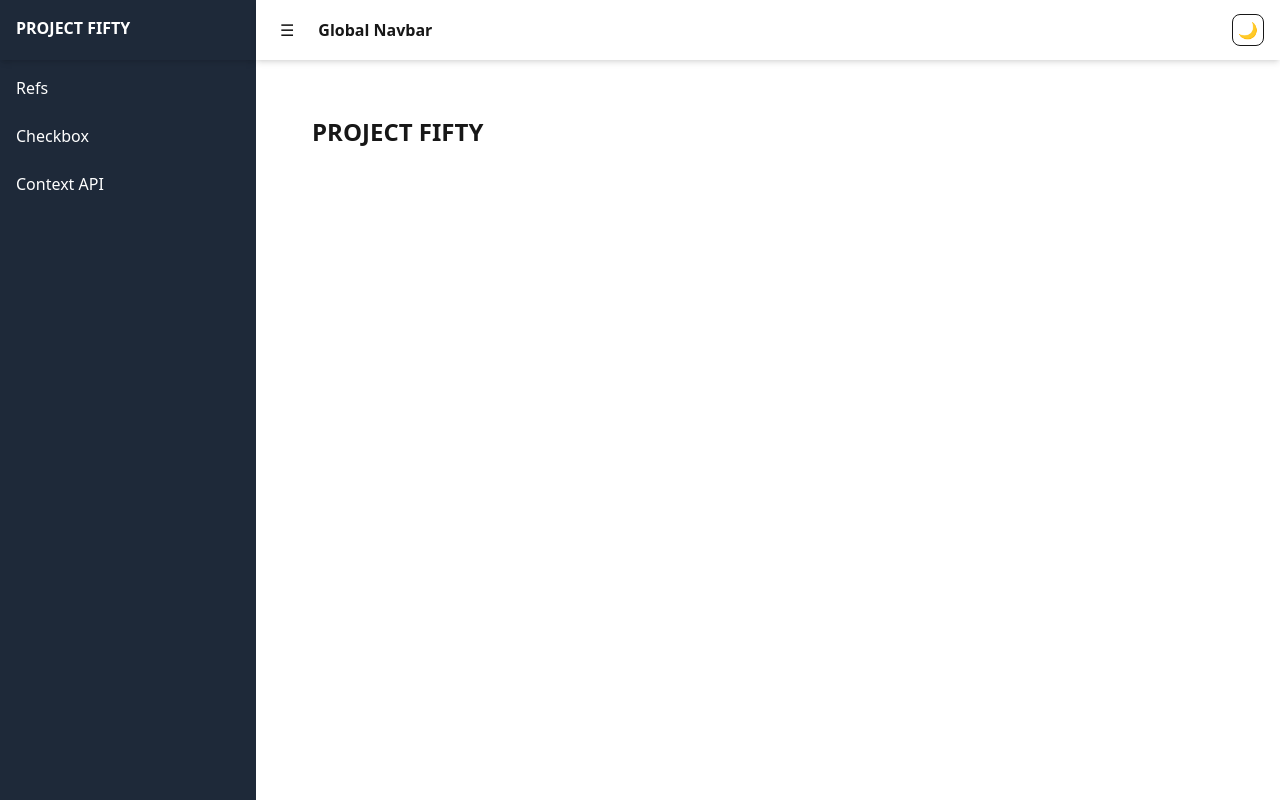
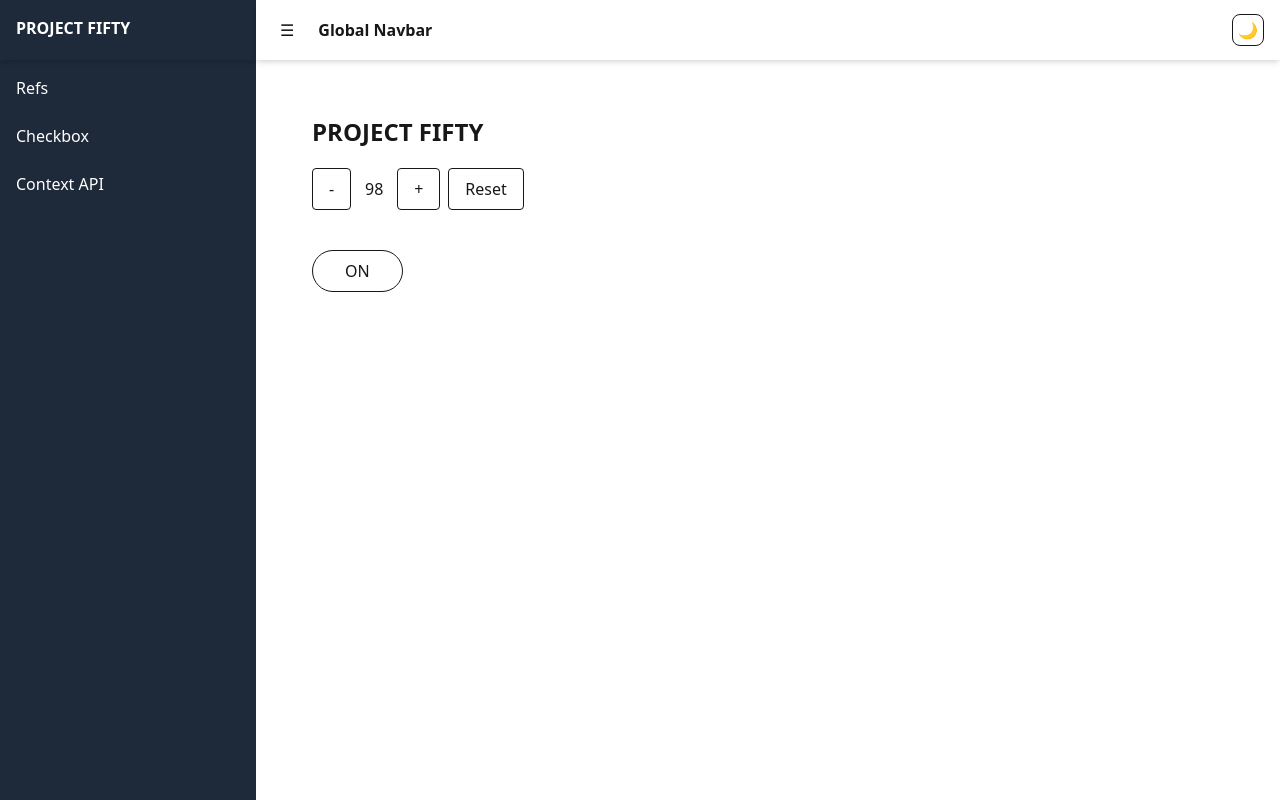
Before and after one commit to main-uddin/project-fifty, a Next.js app: page / in a window 1280 px wide. Built offline with nearby package versions, Linux system fonts and the light colour scheme.

Commit message:
practicing custom hooks partial

```diff
--- /dev/null
+++ b/app/components/hooks/useCounter.ts
@@ -0,0 +1,20 @@
+import { useState } from 'react';
+
+const useCounter = (initialValue = 0) => {
+  const [counter, setCounter] = useState(initialValue);
+
+  const increment = () => {
+    setCounter((prev) => prev + 1);
+  };
+
+  const decrement = () => {
+    setCounter((prev) => (prev > 0 ? prev - 1 : prev));
+  };
+
+  const reset = () => {
+    setCounter(initialValue);
+  };
+
+  return { counter, increment, decrement, reset };
+};
+export default useCounter;
--- /dev/null
+++ b/app/components/hooks/useFetch.ts
@@ -0,0 +1,19 @@
+type FETCHRESULT<T> = {
+  data: T | null;
+};
+
+const isTrue = true;
+
+const useFetch = async <T>(): Promise<FETCHRESULT<T>> => {
+  const promise = new Promise((resolve, reject) => {
+    if (isTrue) {
+      resolve('promise resolved!');
+    }
+    {
+      reject('promise rejected!');
+    }
+  });
+  return null;
+};
+
+export default useFetch;
--- /dev/null
+++ b/app/components/hooks/useToggle.ts
@@ -0,0 +1,16 @@
+import { useState } from 'react';
+
+const useToggle = () => {
+  const [value, setValue] = useState(false);
+
+  const toggle = () => {
+    setValue((prev) => !prev);
+  };
+
+  const on = () => setValue(true);
+  const off = () => setValue(false);
+
+  return { value, toggle, on, off };
+};
+
+export default useToggle;
--- a/app/page.tsx
+++ b/app/page.tsx
@@ -1,9 +1,36 @@
 'use client';
 
+import useCounter from './components/hooks/useCounter';
+import useToggle from './components/hooks/useToggle';
+
 export default function Home() {
+  const { counter, increment, decrement, reset } = useCounter(98);
+  const { value, toggle } = useToggle();
+
   return (
     <div className="p-10">
       <h1 className="text-2xl font-bold text-foreground">PROJECT FIFTY</h1>
+
+      <div className="py-5">
+        <div className="flex justify-start items-center gap-2">
+          <button onClick={decrement} className="py-2 px-4 border rounded">
+            -
+          </button>
+          <p className="min-w-[30px] flex justify-center items-center">{counter}</p>
+          <button onClick={increment} className="py-2 px-4 border rounded">
+            +
+          </button>
+          <button onClick={reset} className="py-2 px-4 border rounded">
+            Reset
+          </button>
+        </div>
+      </div>
+
+      <div className="py-5">
+        <button onClick={toggle} className={`px-8 py-2 rounded-full border`}>
+          {value ? 'OFF' : 'ON'}
+        </button>
+      </div>
     </div>
   );
 }
--- /dev/null
+++ b/app/types/practiceGenericFunction.ts
@@ -0,0 +1,3 @@
+export const identity = <T>(name: T): T => {
+  return name;
+};
```
